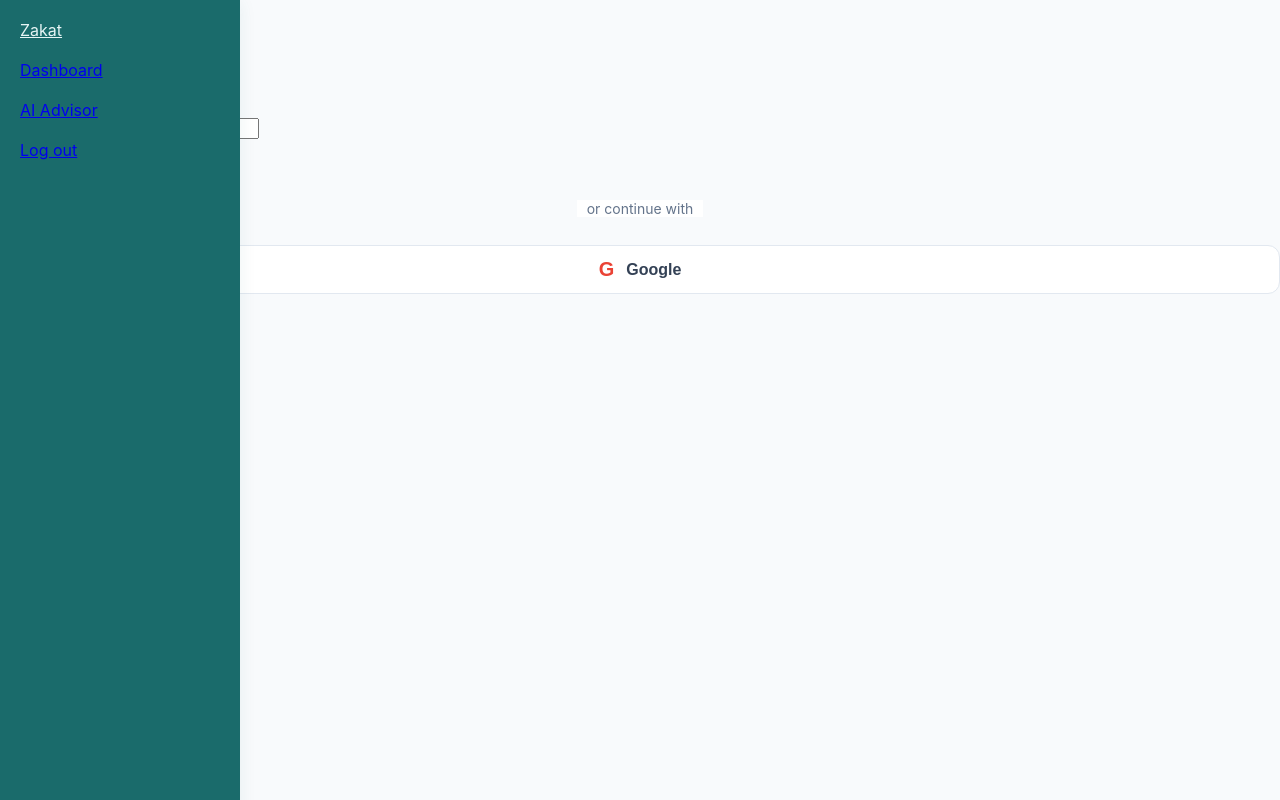
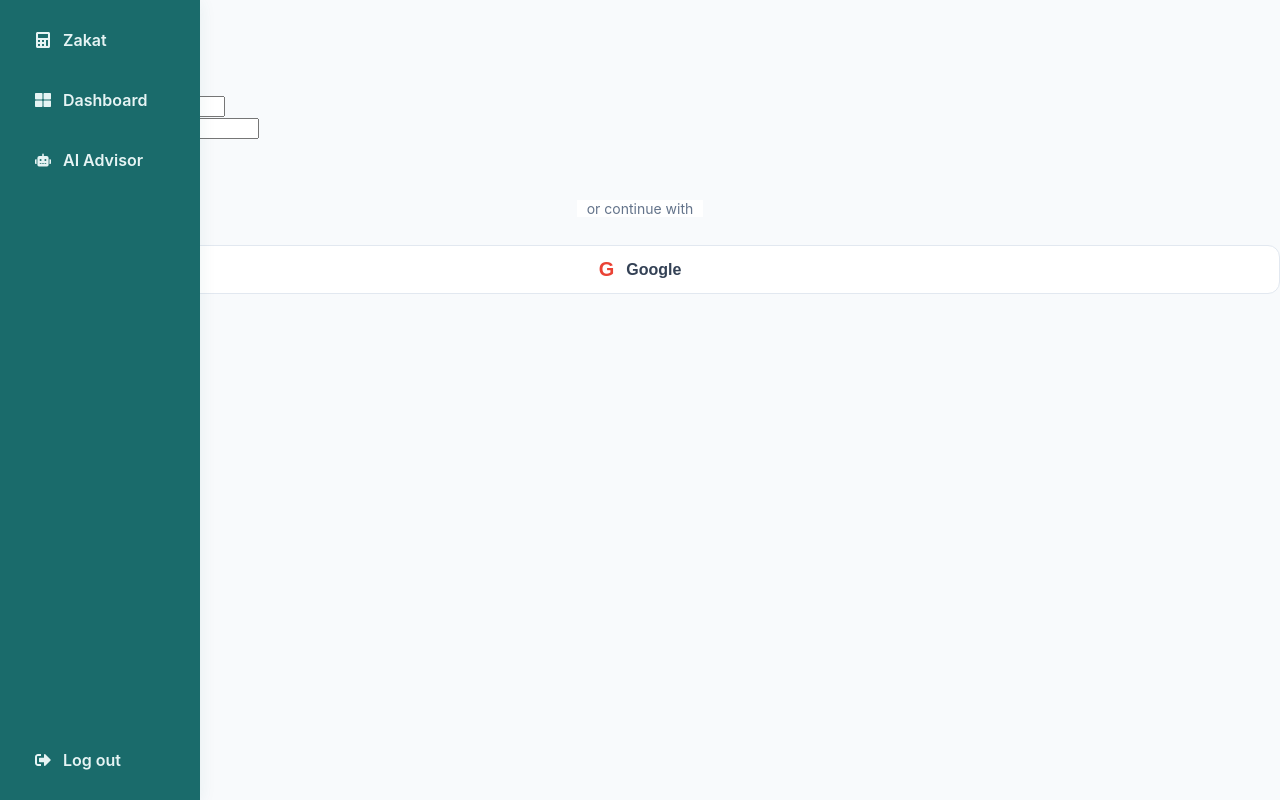
Before and after one commit to Gohpeijia/FinHack2026, a React (Vite) app in the folder frontend/: page / in a window 1280 px wide. Built offline with nearby package versions, Linux system fonts and the light colour scheme.

Commit message:
accidentally duplicated files

```diff
--- a/frontend/package.json
+++ b/frontend/package.json
@@ -12,6 +12,7 @@
   "dependencies": {
     "react": "^19.2.6",
     "react-dom": "^19.2.6",
+    "react-icons": "^5.6.0",
     "react-router-dom": "^7.15.1"
   },
   "devDependencies": {
--- a/frontend/src/App.css
+++ b/frontend/src/App.css
@@ -11,18 +11,32 @@ nav{
     background-color: var(--teal);
     gap: 20px;
     box-shadow: var(--shadow);
+    box-sizing: border-box;
 }
 
-Link{
+nav a{
     color: var(--teal-light);
     text-decoration: none;
     font-weight: 600;
     padding: 10px 15px;
     border-radius: var(--radius-md);
     transition: background-color 0.2s ease, color 0.2s ease;
+
+    /*icon*/
+    gap: 12px;
+    display: flex;
+    align-items: center;
 }
 
-.nav-zakat {
-    color: var(--teal-light);
+.nav-logout{
+    margin-bottom: 0;
+    margin-top: auto;
 
 }
+
+.nav-zakat:hover, .nav-dashboard:hover, .nav-advisor:hover, .nav-logout:hover {
+    background-color: var(--teal-light);
+    color: var(--teal-dark);
+
+
+}
--- a/frontend/src/App.jsx
+++ b/frontend/src/App.jsx
@@ -6,6 +6,8 @@ import Advisor from './pages/Advisor';
 import Auth from './pages/Auth';
 import Zakat from './pages/Zakat';
 
+import { FaCalculator, FaThLarge, FaRobot, FaSignOutAlt} from 'react-icons/fa';
+
 function App() {
 
 
@@ -13,10 +15,22 @@ function App() {
     <>
       <BrowserRouter>
         <nav>
-          <Link className="nav-zakat" to="/zakat">Zakat</Link>
-          <Link className="nav-dashboard" to="/">Dashboard</Link>
-          <Link className="nav-advisor" to="/advisor">AI Advisor</Link>
-          <Link className="nav-logout" to="/">Log out</Link>
+          <Link className="nav-zakat" to="/zakat">
+            <FaCalculator />
+            Zakat
+          </Link>
+          <Link className="nav-dashboard" to="/">
+            <FaThLarge />
+            Dashboard
+          </Link>
+          <Link className="nav-advisor" to="/advisor">
+            <FaRobot />
+            AI Advisor
+          </Link>
+          <Link className="nav-logout" to="/">
+            <FaSignOutAlt />
+            Log out
+          </Link>
         </nav>
 
         <Routes>
```
Also changed, not shown: 2 other files (tests, documents, lock files or other folders).
